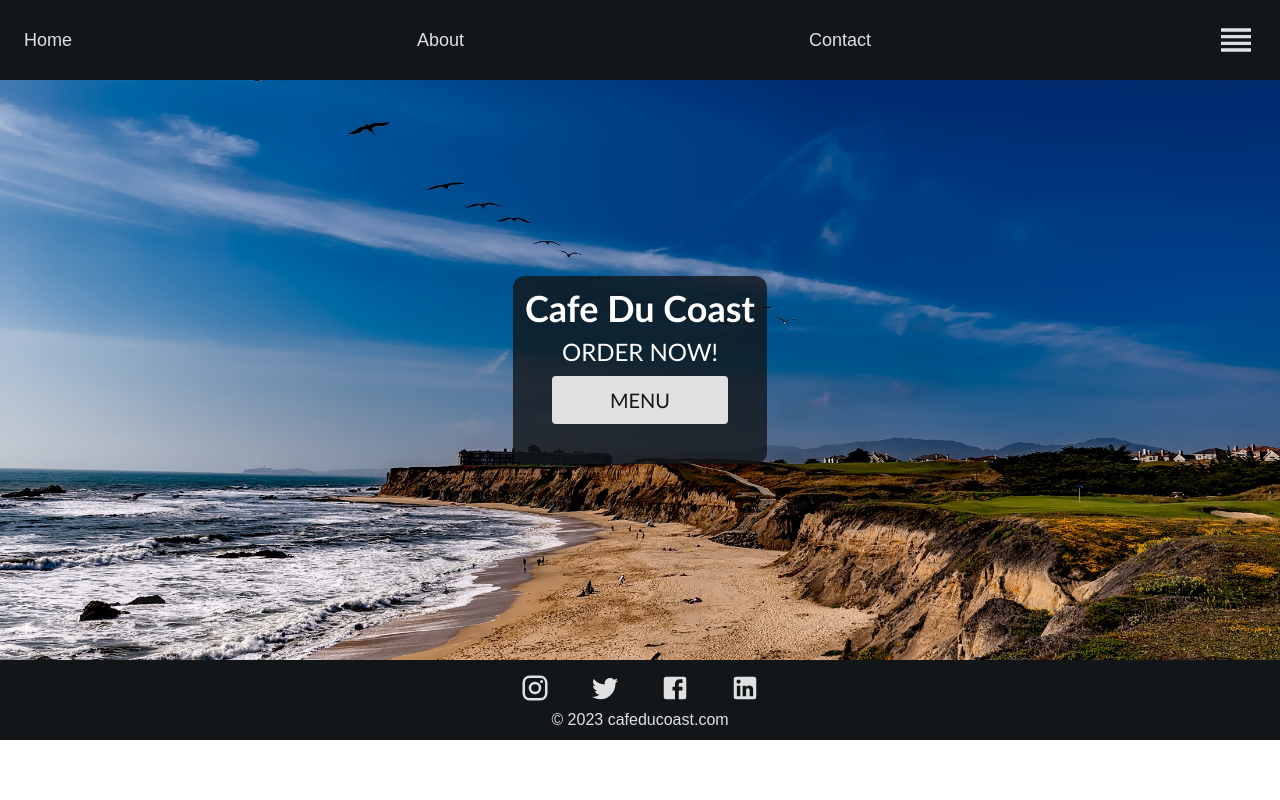
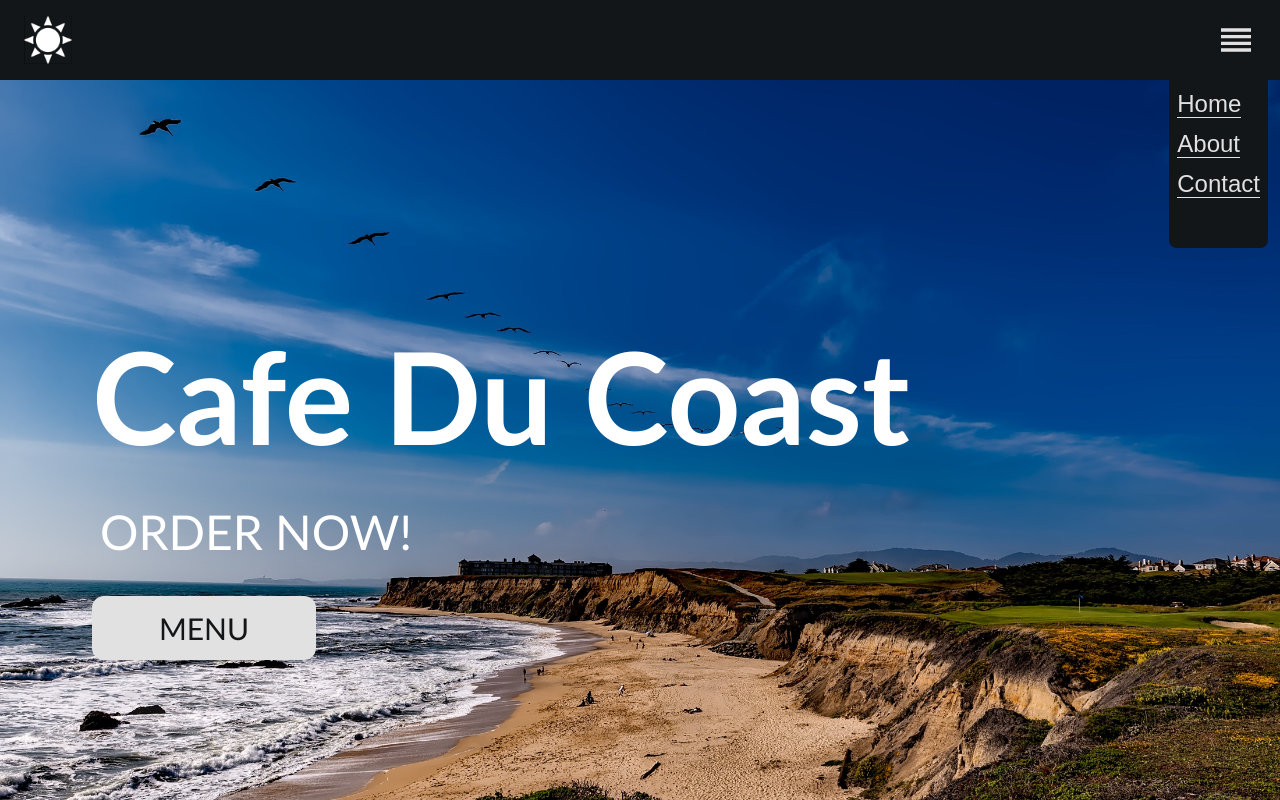
Before and after one commit to ojds2022/cafeducoast, a React (Create React App) app: page / in a window 1280 px wide. Both pictures are taken after a click on the button 1236 px from the left and 40 px from the top of the page. Shown: the top 800 px of the page. Built offline with nearby package versions, Linux system fonts and the light colour scheme.

Commit message:
refactor: updated to portfolio-app version

```diff
--- a/src/components/Footer.js
+++ b/src/components/Footer.js
@@ -8,8 +8,8 @@ import '../styles/Footer.css';
 
 function Footer() {
   return(
-      <div className="flex flex-col items-center justify-center h-20 footer bg-off-black">
-        <div className="socialMedia text-bone-white">
+    <div className="flex flex-col items-center justify-center h-20 footer 3xl:h-36 bg-off-black">
+      <div id="socialMedia" className="text-bone-white">
         <span className='hover:text-white'><InstagramIcon /></span>
         <span className='hover:text-white'><TwitterIcon /></span>
         <span className='hover:text-white'><FacebookIcon /></span>
--- a/src/components/Navbar.js
+++ b/src/components/Navbar.js
@@ -12,20 +12,26 @@ function Navbar() {
   }
 
   return (
-    <div className="flex flex-row h-20 navbar bg-off-black">
+    <div className="flex flex-row h-20 navbar bg-off-black 3xl:h-36">
       {openLinks ? (
-        <div className="flex items-center justify-between px-6 grow">
-        <Link to="/"> <span className="text-lg cursor-pointer text-bone-white hover:text-white">Home</span> </Link>
-        <Link to="/about"> <span className="text-lg cursor-pointer text-bone-white hover:text-white">About</span> </Link>
-        <Link to="/contact"> <span className="text-lg cursor-pointer text-bone-white hover:text-white">Contact</span> </Link>
-        <button className="bg-transparent border-0 cursor-pointer reorderIcon text-bone-white hover:text-white" onClick={toggleNavbar}>
+        <div>
+            <Link to="/" className='fixed top-4 left-6'>
+              <img className='w-12 3xl:w-20' alt='logo' src={Logo} />
+            </Link>
+            <button className="fixed bg-transparent border-0 cursor-pointer top-5 right-6 reorderIcon text-bone-white hover:text-white" onClick={toggleNavbar}>
               <ReorderIcon />
             </button>
+            <div className='fixed grid grid-rows-4 p-2 rounded-b-lg gap-y-2 right-3 top-20 bg-off-black'>
+                <Link to="/"> <span className="text-xl cursor-pointer border-b-1 border-bone-white 3xl:text-4xl xl:text-2xl text-bone-white hover:text-white">Home</span> </Link>
+                <Link to="/about"> <span className="text-xl cursor-pointer border-b-1 border-bone-white 3xl:text-4xl xl:text-2xl text-bone-white hover:text-white">About</span> </Link>
+                <Link to="/contact"> <span className="text-xl cursor-pointer border-b-1 border-bone-white 3xl:text-4xl xl:text-2xl text-bone-white hover:text-white">Contact</span> </Link>
+                {/*<Link to="/"> <span className="text-xl cursor-pointer border-b-1 border-bone-white 3xl:text-4xl xl:text-2xl text-bone-white hover:text-white">Portfolio</span> </Link>*/}
+            </div>
       </div>
       ) : (
-        <div className="flex items-center justify-between px-6 grow" id={openLinks ? "open" : "close"}>
+        <div className="flex items-center justify-between px-6 3xl:px-20 grow" id={openLinks ? "open" : "close"}>
             <Link to="/">
-          <img className='w-12' alt='logo' src={Logo} />
+              <img className='w-12 3xl:w-20' alt='logo' src={Logo} />
             </Link>
             <button className="bg-transparent border-0 cursor-pointer reorderIcon text-bone-white hover:text-white" onClick={toggleNavbar}>
                 <ReorderIcon />
--- a/src/components/orderPlaced.js
+++ b/src/components/orderPlaced.js
@@ -7,7 +7,7 @@ function OrderPlaced() {
   }
 
   return (
-    <div className='h-72.5vh text-xl text-center'>
+    <div className='h-screen text-xl text-center'>
       <h1 className='mt-24'>Order Placed!</h1>
       <h3>Thank you!</h3>
       <p>Order Number: #{getRandNumb()}</p>
--- a/src/pages/Home.js
+++ b/src/pages/Home.js
@@ -1,17 +1,17 @@
 import React from 'react';
 import { Link } from 'react-router-dom';
-import BannerImage from '../assets/beach.jpg';
+import BackgroundImage from '../assets/beach.jpg';
 import '../styles/Home.css';
 
 function Home() {
   return (
-    <div className="home w-full h-72.5vh bg-center bg-cover flex flex-col justify-center items-center" style={{ backgroundImage: `url(${BannerImage})` }}>
-      <div className="flex flex-col items-center p-3 headerContainer rounded-xl bg-off-black bg-opacity-80">
-        <h1 className='flex-1 text-4xl font-semibold text-white'>Cafe Du Coast</h1>
-        <p className='m-2 text-2xl font-light text-white'>ORDER NOW!</p>
-        <Link to="/menu">
-          <button className='h-12 text-xl border-0 rounded cursor-pointer bg-bone-white text-off-black mb-7 hover:bg-white w-44'>MENU</button>
-        </Link>
+    <div className="flex flex-col items-center justify-center w-full h-screen bg-center bg-cover home xl:justify-start md:items-start 3xl:items-center" style={{ backgroundImage: `url(${BackgroundImage})` }}>
+      <div className="flex flex-col items-center p-3 md:items-start 3xl:items-center headerContainer rounded-xl bg-off-black md:bg-transparent bg-opacity-80 md:ml-10 xl:ml-20 xl:mt-60">
+          <h1 className='flex-1 text-4xl font-semibold text-white md:text-7xl md:mb-5 xl:text-9xl xl:mb-10 3xl:font-bold 3xl:mb-32'>Cafe Du Coast</h1>
+          <p className='m-2 text-2xl font-light text-white md:text-3xl xl:text-5xl 3xl:text-7xl md:mb-5 xl:mb-10 3xl:mb-32'>ORDER NOW!</p>
+          <Link to="/menu">
+              <button className='h-12 text-xl border-0 rounded cursor-pointer xl:rounded-xl 3xl:rounded-2xl xl:text-3xl 3xl:text-4xl xl:h-16 3xl:h-24 3xl:w-72 xl:w-56 bg-bone-white text-off-black mb-7 hover:bg-white w-44 md:mb-5'>MENU</button>
+          </Link>
       </div>
     </div>
   );
--- a/src/pages/drinkInfo.js
+++ b/src/pages/drinkInfo.js
@@ -8,16 +8,16 @@ function DrinkInfo() {
   const { id } = useParams();
 
   return (
-    <div className="h-72.5vh flex justify-center items-center bg-light-grey">
+    <div className="flex items-center justify-center h-screen bg-light-grey">
       {MenuList.filter(drinkInfo => drinkInfo.id === id).map((drinkInfo, key) => {
         return (
-          <div className="menuInfoCard rounded-xl w-5/6 h-5/6 text-center bg-white" key={key}>
-            <h1 className='text-3xl mt-5'>{drinkInfo.name}</h1>
+          <div className="w-5/6 text-center bg-white menuInfoCard rounded-xl h-5/6" key={key}>
+            <h1 className='mt-5 text-3xl'>{drinkInfo.name}</h1>
 
             <p>
                <Link to={`/order/${drinkInfo.id}`}>
-                  <button className='rounded p-3 bg-off-black text-bone-white mt-20 cursor-pointer hover:bg-bone-white hover:text-black'>Add to order</button>
-                </Link>
+                   <button className='p-3 mt-20 rounded cursor-pointer bg-off-black text-bone-white hover:bg-bone-white hover:text-black'>Add to order</button>
+               </Link>
             </p>
           </div>
         );
--- a/src/styles/Footer.css
+++ b/src/styles/Footer.css
@@ -1,4 +1,4 @@
-.socialMedia svg {
+#socialMedia svg {
   margin: 5px 20px;
   font-size: 30px;
   cursor: pointer;
--- a/src/styles/Navbar.css
+++ b/src/styles/Navbar.css
@@ -1,3 +1,8 @@
 .reorderIcon svg {
   font-size: 40px;
 }
+@media screen and (min-width: 2560px) {
+  .reorderIcon svg {
+    font-size: 80px;
+  }
+}
--- a/tailwind.config.js
+++ b/tailwind.config.js
@@ -11,15 +11,18 @@ module.exports = {
         "off-black": "#121619",
         "light-grey": "#d3d3d3",
       },
-      height: {
-        "60vh": "60vh",
-        "72.5vh": "72.5vh",
-        "90vh": "90vh",
-      },
-      borderWidth: {
-        '1': '1px',
-      }
     },
+    borderWidth: {
+      '1': '1px',
+    },
+    screens: {
+      'sm': '640px',
+      'md': '768px',
+      'lg': '1024px',
+      'xl': '1280px',
+      '2xl': '1536px',
+      '3xl': '2560px',
+    }
   },
   plugins: [],
 }
```
Lines whose indentation alone changed are shown as unchanged.
